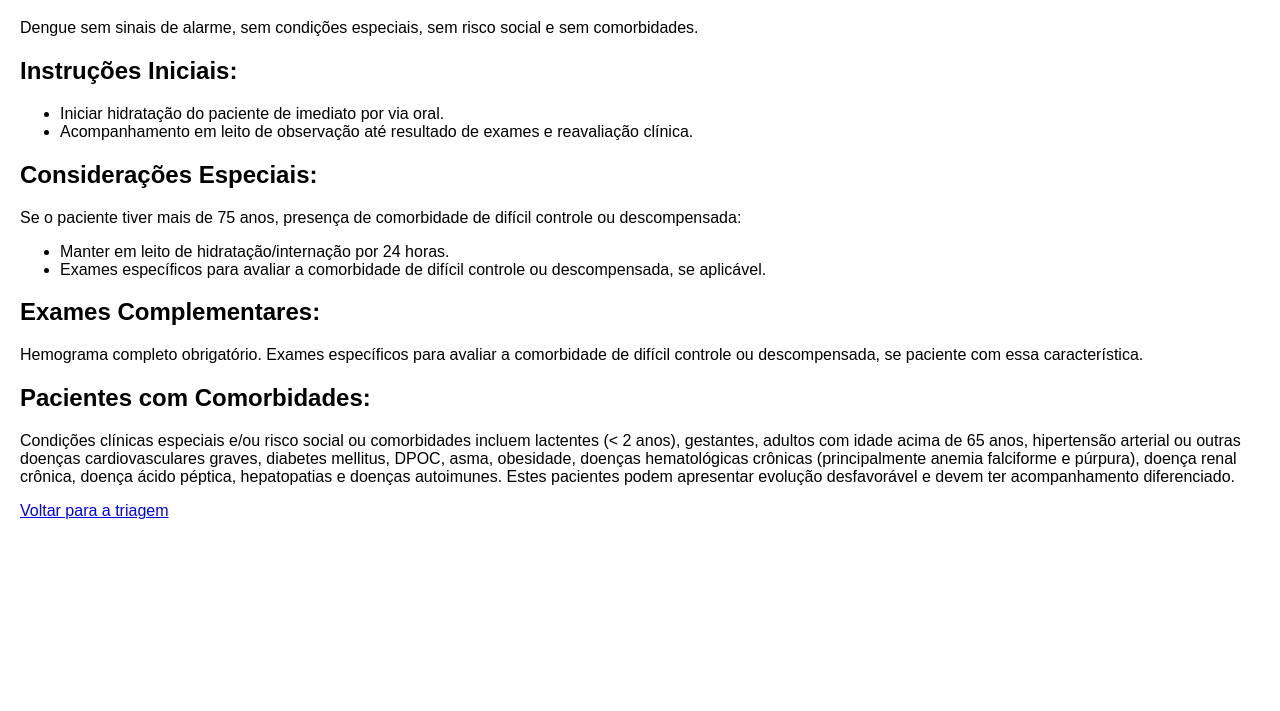
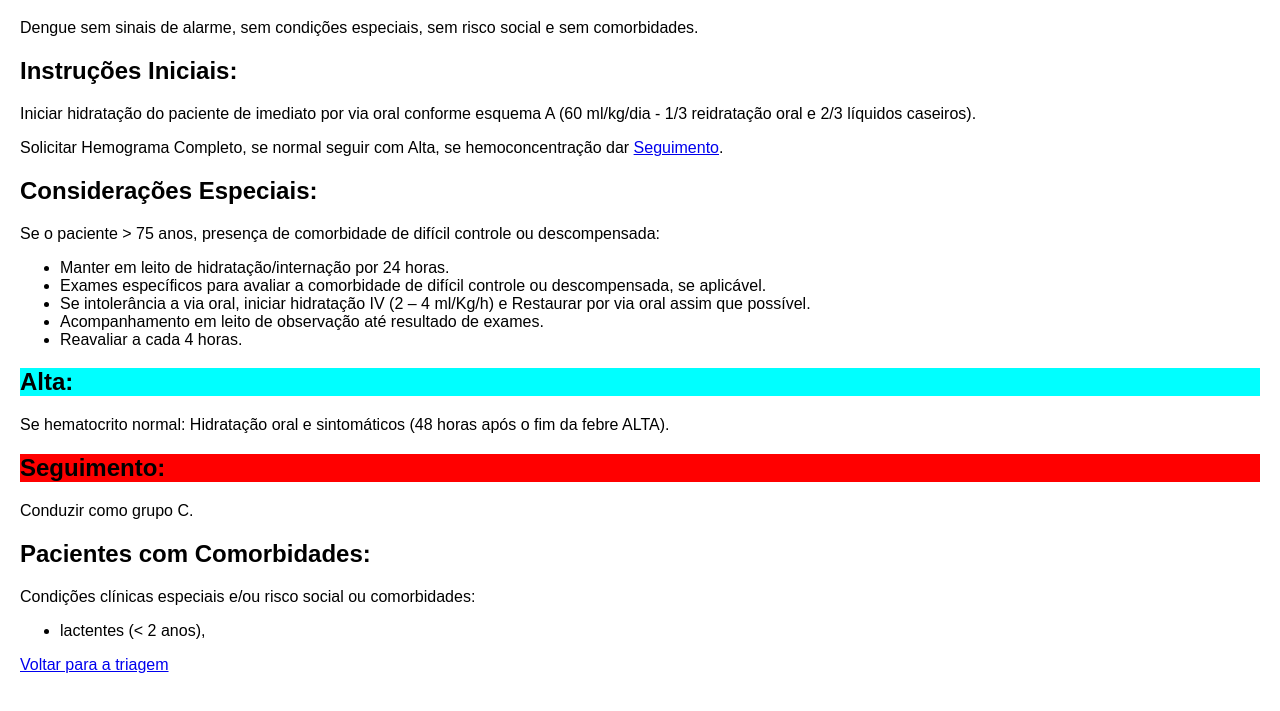
Before and after one commit to pramatheusrj/dengue, a plain HTML site: page pacienteB.html in a window 1280 px wide. Shown: the part 61-772 px from the top of the page. Drawn offline with Linux system fonts and the light colour scheme.

Commit message:
Update pacienteB.html

```diff
--- a/pacienteB.html
+++ b/pacienteB.html
@@ -1,41 +1,38 @@
 <!DOCTYPE html>
-<html lang="pt">
+<html lang="pt-BR">
 <head>
     <meta charset="UTF-8">
     <meta name="viewport" content="width=device-width, initial-scale=1.0">
     <title>Paciente Grupo B - Dengue</title>
-    <link rel="stylesheet" href="style.css">
+    <link rel="stylesheet" type="text/css" href="style.css">
 </head>
-<body>
-
-<div class="container">
-
-    <h1>Paciente Grupo B - Dengue</h1>
-
-    <p>Dengue sem sinais de alarme, sem condições especiais, sem risco social e sem comorbidades.</p>
-
-    <h2>Instruções Iniciais:</h2>
-    <ul>
-        <li>Iniciar hidratação do paciente de imediato por via oral.</li>
-        <li>Acompanhamento em leito de observação até resultado de exames e reavaliação clínica.</li>
-    </ul>
-
-    <h2>Considerações Especiais:</h2>
-    <p>Se o paciente tiver mais de 75 anos, presença de comorbidade de difícil controle ou descompensada:</p>
-    <ul>
-        <li>Manter em leito de hidratação/internação por 24 horas.</li>
-        <li>Exames específicos para avaliar a comorbidade de difícil controle ou descompensada, se aplicável.</li>
-    </ul>
-
-    <h2>Exames Complementares:</h2>
-    <p>Hemograma completo obrigatório. Exames específicos para avaliar a comorbidade de difícil controle ou descompensada, se paciente com essa característica.</p>
-
-    <h2>Pacientes com Comorbidades:</h2>
-    <p>Condições clínicas especiais e/ou risco social ou comorbidades incluem lactentes (&lt; 2 anos), gestantes, adultos com idade acima de 65 anos, hipertensão arterial ou outras doenças cardiovasculares graves, diabetes mellitus, DPOC, asma, obesidade, doenças hematológicas crônicas (principalmente anemia falciforme e púrpura), doença renal crônica, doença ácido péptica, hepatopatias e doenças autoimunes. Estes pacientes podem apresentar evolução desfavorável e devem ter acompanhamento diferenciado.</p>
-
-    <a href="index.html">Voltar para a triagem</a>
-
-</div>
-
+<body style='margin:15.0pt;'>
+    <div>
+        <h1 style='font-family:"Arial",sans-serif;'>Paciente Grupo B - Dengue</h1>
+        <p style='font-family:"Arial",sans-serif;'>Dengue sem sinais de alarme, sem condições especiais, sem risco social e sem comorbidades.</p>
+        <h2 style='font-family:"Arial",sans-serif;'>Instruções Iniciais:</h2>
+        <p style='font-family:"Arial",sans-serif;'>Iniciar hidratação do paciente de imediato por via oral conforme esquema A (60 ml/kg/dia - 1/3 reidratação oral e 2/3 líquidos caseiros).</p>
+        <p style='font-family:"Arial",sans-serif;'>Solicitar Hemograma Completo, se normal seguir com Alta, se hemoconcentração dar <a href="#_Seguimento:_conduzir_como">Seguimento</a>.</p>
+        <h2 style='font-family:"Arial",sans-serif;'>Considerações Especiais:</h2>
+        <p style='font-family:"Arial",sans-serif;'>Se o paciente &gt; 75 anos, presença de comorbidade de difícil controle ou descompensada:</p>
+        <ul>
+            <li style='font-family:"Arial",sans-serif;'>Manter em leito de hidratação/internação por 24 horas.</li>
+            <li style='font-family:"Arial",sans-serif;'>Exames específicos para avaliar a comorbidade de difícil controle ou descompensada, se aplicável.</li>
+            <li style='font-family:"Arial",sans-serif;'>Se intolerância a via oral, iniciar hidratação IV (2 – 4 ml/Kg/h) e Restaurar por via oral assim que possível.</li>
+            <li style='font-family:"Arial",sans-serif;'>Acompanhamento em leito de observação até resultado de exames.</li>
+            <li style='font-family:"Arial",sans-serif;'>Reavaliar a cada 4 horas.</li>
+        </ul>
+        <h2 style='background:aqua;'>Alta:</h2>
+        <p style='font-family:"Arial",sans-serif;'>Se hematocrito normal: Hidratação oral e sintomáticos (48 horas após o fim da febre ALTA).</p>
+        <h2 style='background:red;'>Seguimento:</h2>
+        <p style='font-family:"Arial",sans-serif;'>Conduzir como grupo C.</p>
+        <h2 style='font-family:"Arial",sans-serif;'>Pacientes com Comorbidades:</h2>
+        <p style='font-family:"Arial",sans-serif;'>Condições clínicas especiais e/ou risco social ou comorbidades:</p>
+        <ul>
+            <li style='font-family:"Arial",sans-serif;'>lactentes (&lt; 2 anos),</li>
+            <!-- Continue listando as condições conforme o original -->
+        </ul>
+        <p style='font-family:"Arial",sans-serif;'><a href="index.html">Voltar para a triagem</a></p>
+    </div>
 </body>
 </html>
```
